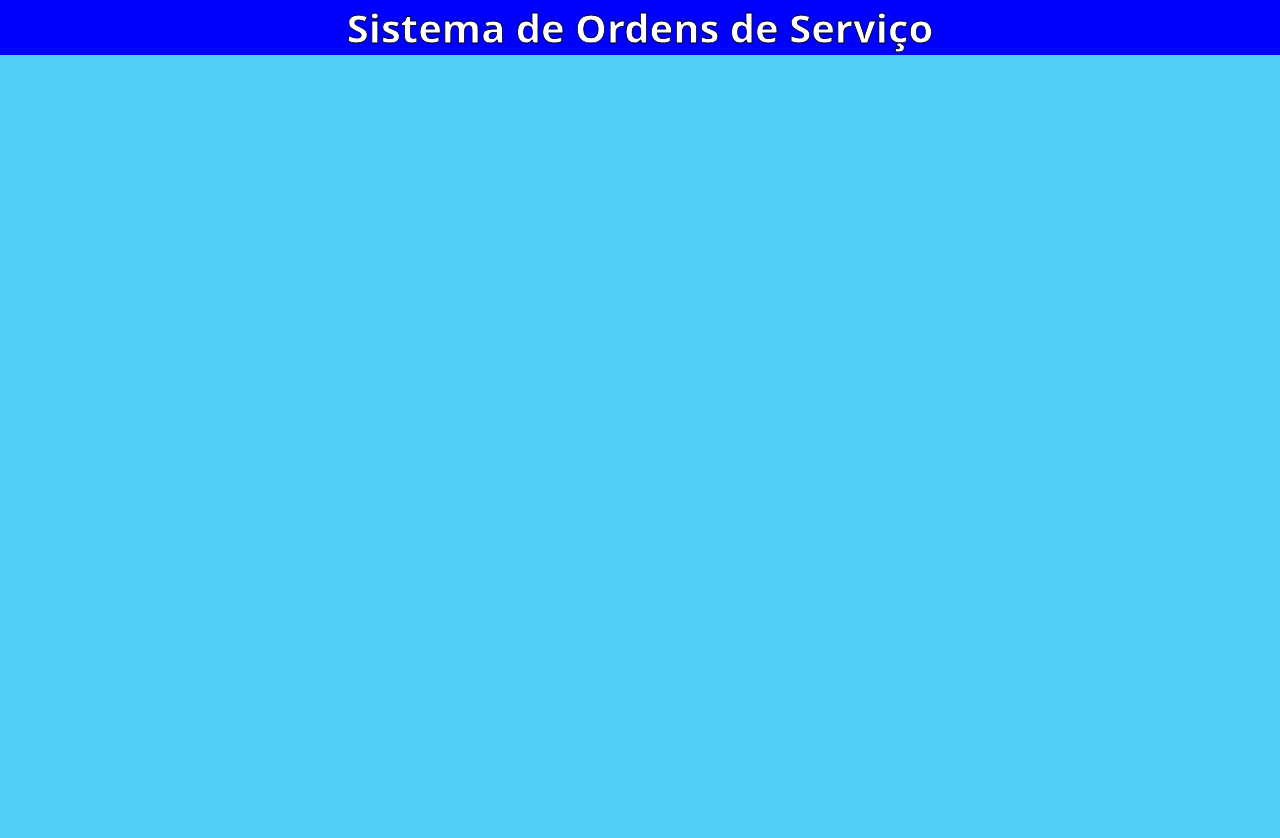
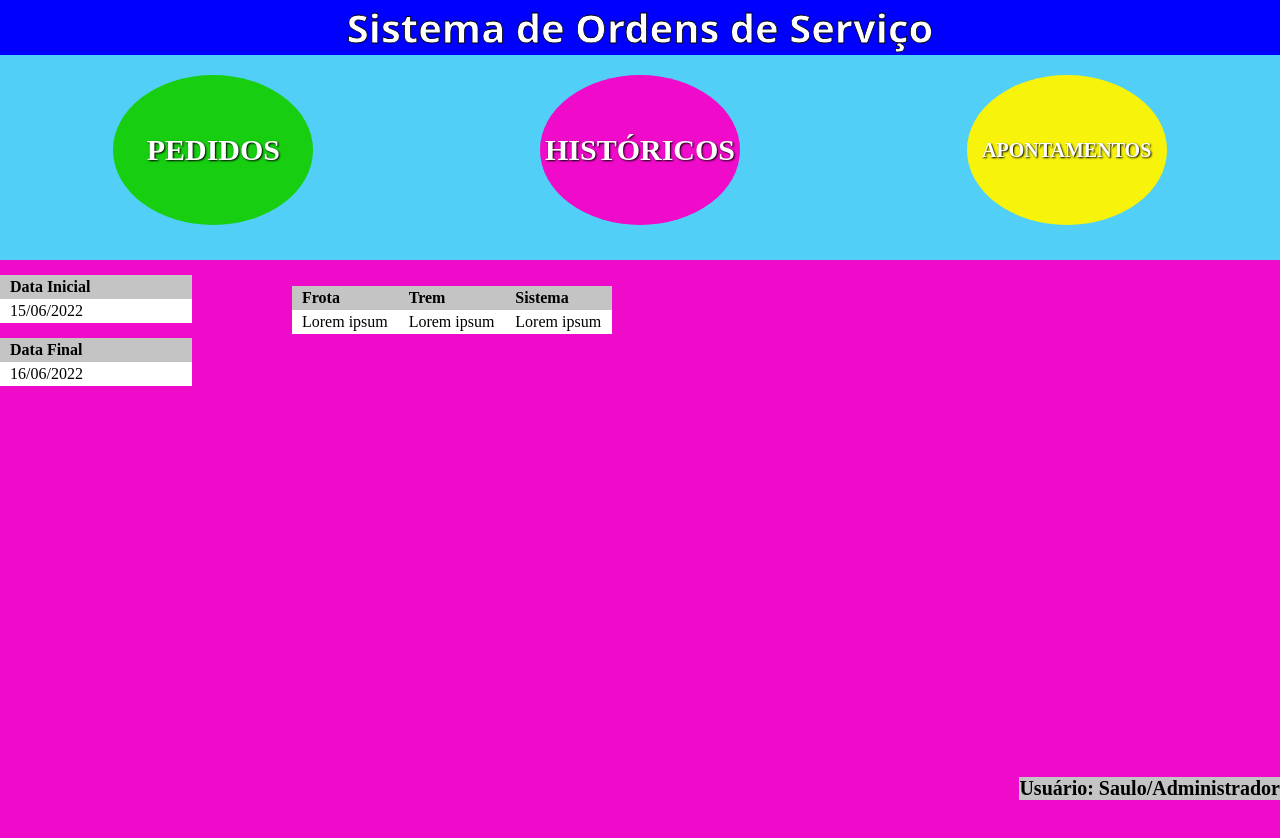
Before and after one commit to r-leafar/pi2-vue, a Vue app: page /historico in a window 1280 px wide. Shown: the top 838 px of the page. Before the commit the page ends 800 px from the top, so only its background shows below. Built offline with nearby package versions, Linux system fonts and the light colour scheme.

Commit message:
Criacao de View de Apontamentos e Historico

```diff
--- /dev/null
+++ b/src/components/Apontamento.vue
@@ -0,0 +1,23 @@
+<template>
+  <Menu/>
+  <main>
+  </main>
+</template>
+
+<script>
+import Menu from "../components/Menu.vue";
+const dayjs = require("dayjs");
+
+export default {
+  name: "Apontamento",
+  components: { Menu },
+  data() {},
+};
+</script>
+
+<style scoped>
+main{
+    height:100vh;
+    background-color: rgb(247, 243, 10);
+}
+</style>
--- /dev/null
+++ b/src/components/Historico.vue
@@ -0,0 +1,95 @@
+<template>
+  <Menu />
+  <main>
+    <div id="secao1">
+      <div style="width: 15%;float:left;">
+        <div class="rTable" style="padding-top: 15px">
+          <div class="rTableRow">
+            <div class="rTableHead">Data Inicial</div>
+          </div>
+          <div class="rTableRow">
+            <div class="rTableCell">15/06/2022</div>
+          </div>
+        </div>
+        <div class="rTable" style="margin-top: 15px">
+          <div class="rTableRow">
+            <div class="rTableHead">Data Final</div>
+          </div>
+          <div class="rTableRow">
+            <div class="rTableCell">16/06/2022</div>
+          </div>
+        </div>
+      </div>
+      <div>
+        <div class="rTable" style="width: 25%; margin-top: 15px;padding-left:100px;padding-top:2%">
+          <div class="rTableRow">
+            <div class="rTableHead">Frota</div>
+            <div class="rTableHead">Trem</div>
+            <div class="rTableHead">Sistema</div>
+          </div>
+          <div class="rTableRow">
+            <div class="rTableCell">Lorem ipsum</div>
+            <div class="rTableCell">Lorem ipsum</div>
+            <div class="rTableCell">Lorem ipsum</div>
+          </div>
+        </div>
+      </div>
+    </div>
+
+    <div id="secao2"></div>
+  </main>
+</template>
+
+<script>
+import Menu from "../components/Menu.vue";
+const dayjs = require("dayjs");
+
+export default {
+  name: "Historico",
+  components: { Menu },
+  data() {},
+};
+</script>
+
+<style scoped>
+main {
+  height: 100vh;
+  background-color: rgb(240, 10, 201);
+}
+.rTable {
+  display: table;
+  width: 100%;
+}
+.rTableRow {
+  display: table-row;
+}
+.rTableHeading {
+  display: table-header-group;
+  background-color: #c4c4c4;
+}
+.rTableHead {
+  background-color: #c4c4c4;
+  font-weight: bold;
+}
+.rTableCell,
+.rTableHead {
+  display: table-cell;
+  padding: 3px 10px;
+}
+.rTableCell {
+  background-color: white;
+}
+.rTableHeading {
+  display: table-header-group;
+  background-color: #c4c4c4;
+  font-weight: bold;
+}
+.rTableFoot {
+  display: table-footer-group;
+  font-weight: bold;
+  background-color: #ddd;
+}
+.rTableBody {
+  display: table-row-group;
+}
+</style>
--- a/src/components/Menu.vue
+++ b/src/components/Menu.vue
@@ -1,8 +1,8 @@
 <template>
   <nav class="container">
-    <div id="conteudo1" v-on:click="$emit('LimparFormPedido')"><div class="pedidos">Pedidos</div></div>
-    <div id="conteudo2"><div class="historicos">Históricos</div></div>
-    <div id="conteudo3">
+    <div id="conteudo1" v-on:click="$emit('LimparFormPedido');this.$router.push('/pedido')"><div class="pedidos">Pedidos</div></div>
+    <div id="conteudo2" v-on:click="this.$router.push('/historico')"><div class="historicos">Históricos</div></div>
+    <div id="conteudo3" v-on:click="this.$router.push('/apontamento')">
       <div class="apontamentos">Apontamentos</div>
     </div>
   </nav>
--- a/src/router/index.js
+++ b/src/router/index.js
@@ -1,6 +1,8 @@
 import { createRouter, createWebHistory } from 'vue-router'
 import HomeView from '../views/HomeView.vue'
 import PedidoView from '../views/PedidoView.vue'
+import HistoricoView from '../views/HistoricoView.vue'
+import ApontamentoView from '../views/ApontamentoView.vue'
 
 const routes = [
   {
@@ -11,7 +13,17 @@ const routes = [
   {
     path: '/pedido',
     name: 'pedido',
-   component:PedidoView
+    component: PedidoView
+  },
+  {
+    path: '/historico',
+    name: 'historico',
+    component: HistoricoView
+  },
+  {
+    path: '/apontamento',
+    name: 'apontamento',
+    component: ApontamentoView
   }
 ]
 
--- /dev/null
+++ b/src/views/ApontamentoView.vue
@@ -0,0 +1,15 @@
+<template>
+ <Apontamento/>
+  <Footer/>
+</template>
+
+
+<script>
+import Footer from "../components/Footer.vue";
+import Apontamento from "../components/Apontamento.vue";
+export default {
+  components:{
+    Footer,Apontamento
+  }
+}
+</script>
--- /dev/null
+++ b/src/views/HistoricoView.vue
@@ -0,0 +1,15 @@
+<template>
+ <Historico/>
+  <Footer/>
+</template>
+
+
+<script>
+import Footer from "../components/Footer.vue";
+import Historico from "../components/Historico.vue";
+export default {
+  components:{
+    Footer,Historico
+  }
+}
+</script>
```
